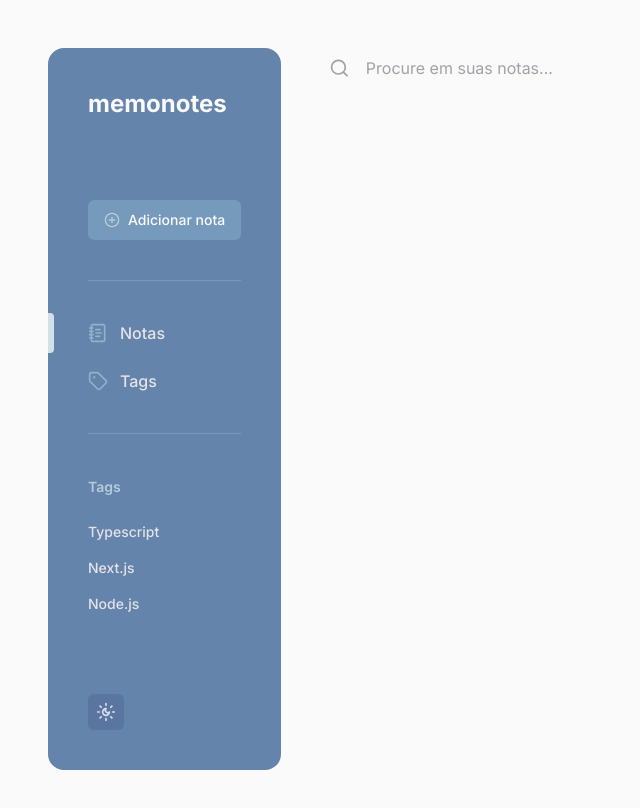
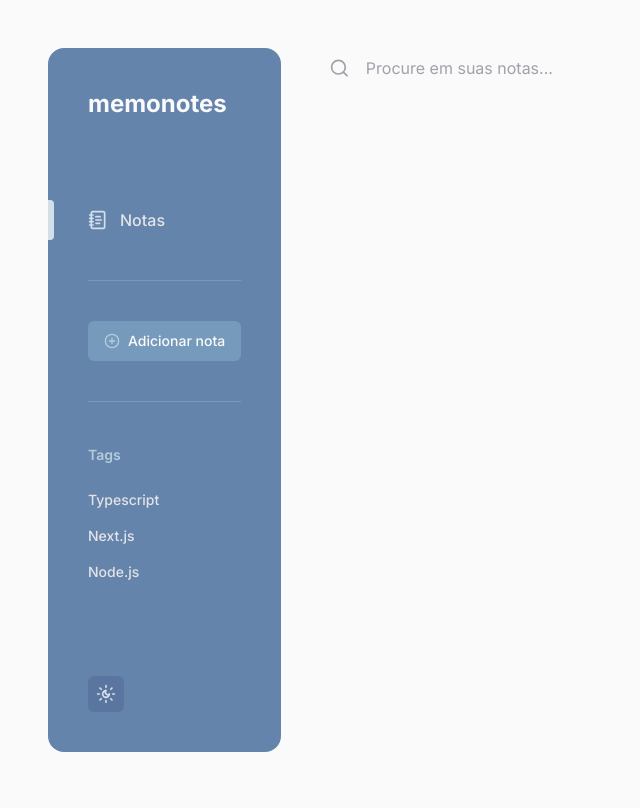
Before and after one commit to julianosill/memonotes, a Next.js app: page / in a window 1280 px wide. Shown: the top 808 px of the page, without its empty margins (0-640 px from the left). Built offline with nearby package versions, Linux system fonts and the light colour scheme.

Commit message:
refactor(sidebar): update nav-item to be interactive and reusable

```diff
--- a/src/components/sidebar/index.tsx
+++ b/src/components/sidebar/index.tsx
@@ -1,8 +1,8 @@
-import { NotebookText, Tag } from 'lucide-react'
+import { NotebookText } from 'lucide-react'
 
 import { AddNoteButton } from '../add-note/add-note-button'
 import { ThemeSwitcher } from '../theme-switcher'
-import { PageButton } from './page-button'
+import { NavItem } from './nav-item'
 import { Tags } from './tags'
 
 export function Sidebar() {
@@ -10,20 +10,17 @@ export function Sidebar() {
     <aside className="relative flex flex-col gap-20 rounded-2xl bg-memonotes-600 p-10 dark:bg-memonotes-900 ">
       <h1 className="text-2xl font-bold text-primary-foreground">memonotes</h1>
 
-      <section className="space-y-10">
-        <AddNoteButton />
-        <nav className="flex flex-col gap-2 border-y border-memonotes-500 py-8 dark:border-memonotes-800">
-          <PageButton active className="group">
-            <NotebookText className="size-5 text-memonotes-400 group-hover:text-white dark:text-memonotes-600" />
+      <div className="space-y-10">
+        <nav>
+          <NavItem href="/" icon={<NotebookText />}>
             Notas
-          </PageButton>
-          <PageButton className="group">
-            <Tag className="size-5 text-memonotes-400 group-hover:text-white dark:text-memonotes-600" />
-            Tags
-          </PageButton>
+          </NavItem>
         </nav>
+        <section className="flex flex-col gap-2 border-y border-memonotes-500 py-10 dark:border-memonotes-800">
+          <AddNoteButton />
+        </section>
         <Tags />
-      </section>
+      </div>
 
       <div className="mt-auto">
         <ThemeSwitcher />
--- /dev/null
+++ b/src/components/sidebar/nav-item.tsx
@@ -0,0 +1,46 @@
+'use client'
+
+import Link from 'next/link'
+import { usePathname } from 'next/navigation'
+import { ComponentProps, ReactElement, ReactNode } from 'react'
+import { twMerge } from 'tailwind-merge'
+
+export interface NavItemProps extends ComponentProps<typeof Link> {
+  icon?: ReactElement
+  children: ReactNode
+}
+
+export function NavItem({ icon: Icon, children, ...props }: NavItemProps) {
+  const pathname = usePathname()
+  const isActive = pathname === props.href
+
+  return (
+    <Link
+      className={twMerge(
+        'group flex items-center gap-3 py-2 font-medium',
+        'text-zinc-200 hover:text-white',
+        'dark:text-zinc-300 dark:hover:text-white',
+        props.className,
+      )}
+      {...props}
+    >
+      {Icon && (
+        <Icon.type
+          {...Icon.props}
+          className={twMerge(
+            'size-5 group-hover:text-white',
+            isActive
+              ? 'text-memonotes-200 dark:text-memonotes-300'
+              : 'text-memonotes-400 dark:text-memonotes-600',
+          )}
+        />
+      )}
+
+      {children}
+
+      {isActive && (
+        <div className="absolute left-0 h-10 w-1.5 rounded-r bg-memonotes-200 dark:bg-memonotes-300" />
+      )}
+    </Link>
+  )
+}
--- a/src/components/sidebar/page-button.tsx
+++ /dev/null
@@ -1,32 +0,0 @@
-import { ComponentProps, ReactNode } from 'react'
-import { twMerge } from 'tailwind-merge'
-
-export interface PageButtonProps extends ComponentProps<'button'> {
-  children: ReactNode
-  className?: string
-  active?: boolean
-}
-
-export function PageButton({
-  children,
-  className,
-  active,
-  ...props
-}: PageButtonProps) {
-  return (
-    <button
-      className={twMerge(
-        'flex items-center gap-3 py-2 font-medium',
-        'text-zinc-200 hover:text-white',
-        'dark:text-zinc-300 dark:hover:text-white',
-        className,
-      )}
-      {...props}
-    >
-      {children}
-      {active && (
-        <div className="bg-memonotes-200 dark:bg-memonotes-300 absolute left-0 h-10 w-1.5 rounded-r" />
-      )}
-    </button>
-  )
-}
--- a/src/components/sidebar/tags.tsx
+++ b/src/components/sidebar/tags.tsx
@@ -3,7 +3,7 @@ const tags = ['Typescript', 'Next.js', 'Node.js']
 export function Tags() {
   return (
     <section>
-      <span className="text-memonotes-300 dark:text-memonotes-400 text-sm font-semibold">
+      <span className="text-sm font-semibold text-memonotes-300 dark:text-memonotes-400">
         Tags
       </span>
 
```
